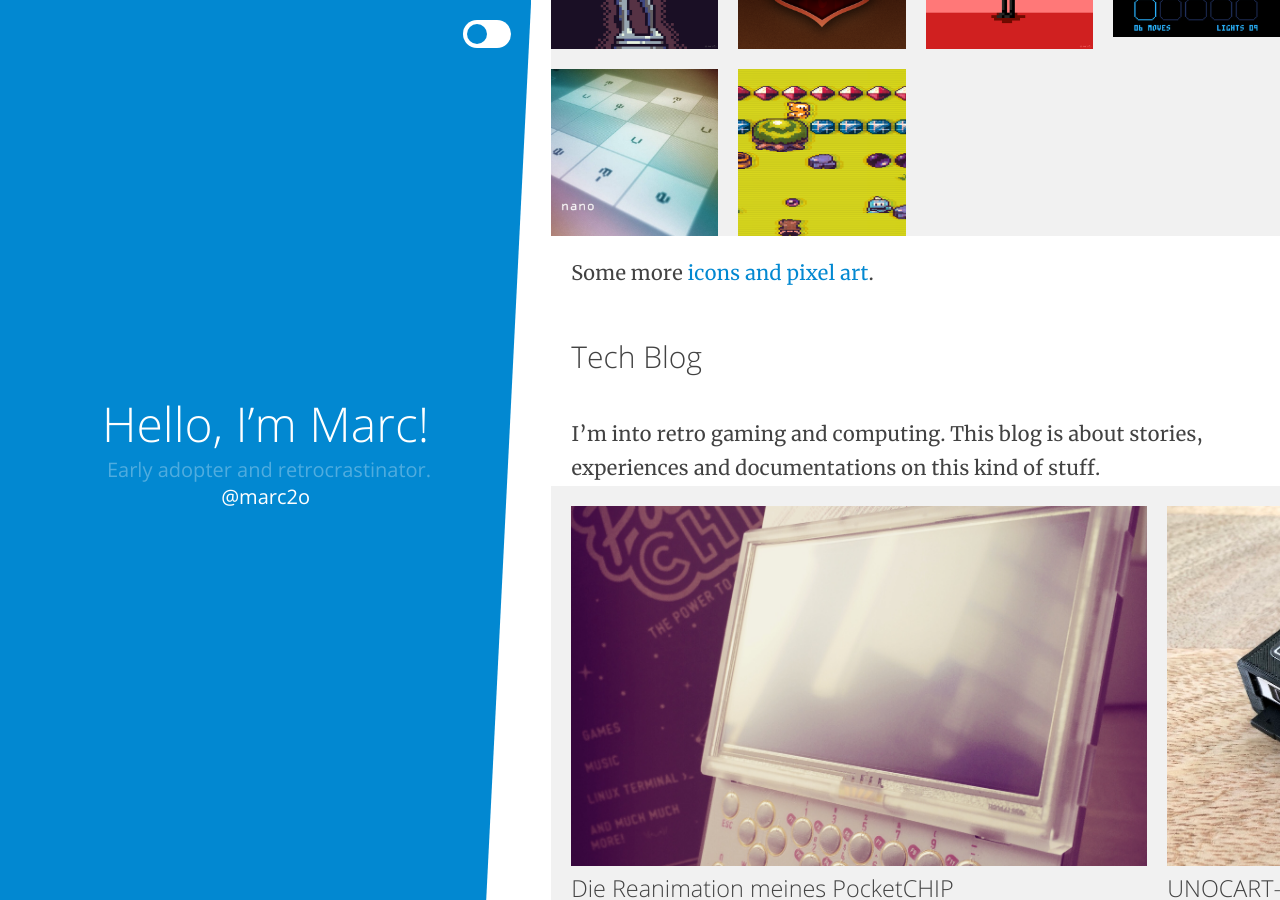
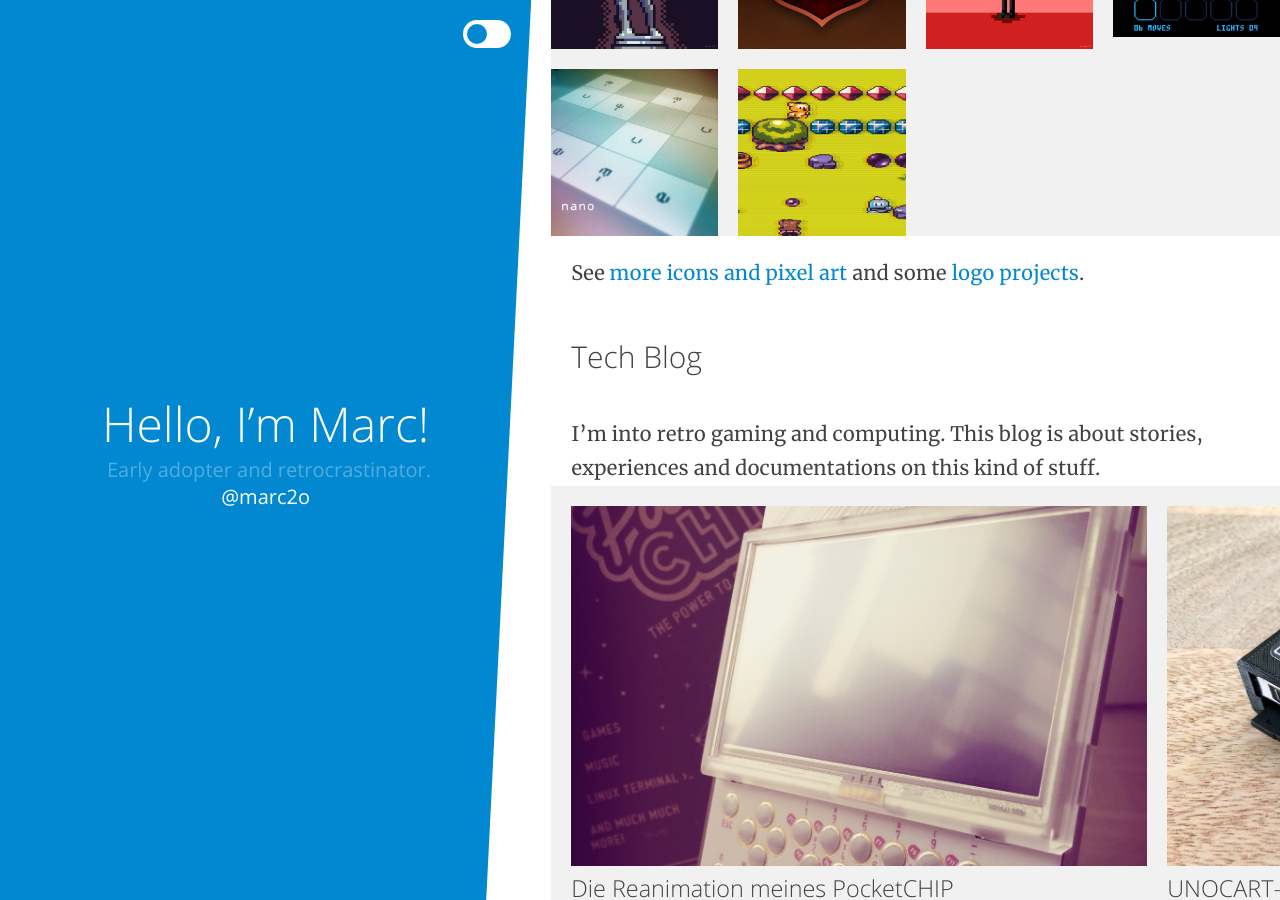
Before and after one commit to marc2o/marc2o.github.io, a Jekyll site: the page built from index.md, in a window 1280 px wide and 900 px high, scrolled down 654 px. Built offline with Jekyll 4.4.1, drawn with Linux system fonts in a browser that asks for light colours.

Commit message:
Update index.md

```diff
--- a/index.md
+++ b/index.md
@@ -24,7 +24,7 @@ I love drawing (pixels and vectors), coding (Lua and C) and making music (chiptu
   <img src="/images/gamedev-c.png" alt="Game screenshot">
 </figure>
 
-Some more [icons and pixel art]({% link icons-and-pixels.md %}).
+See [more icons and pixel art]({% link icons-and-pixels.md %}) and some [logo projects]({% link icons-and-pixels.md %}).
 
 
 ## Tech Blog
```
